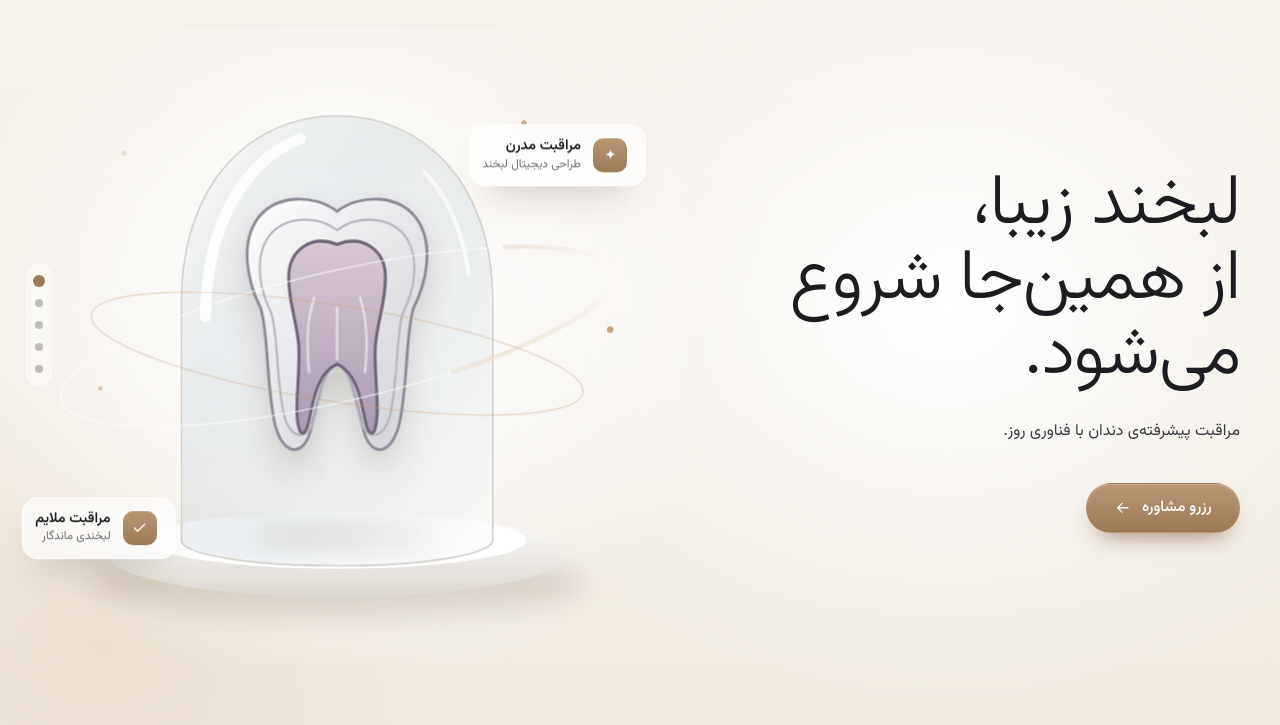
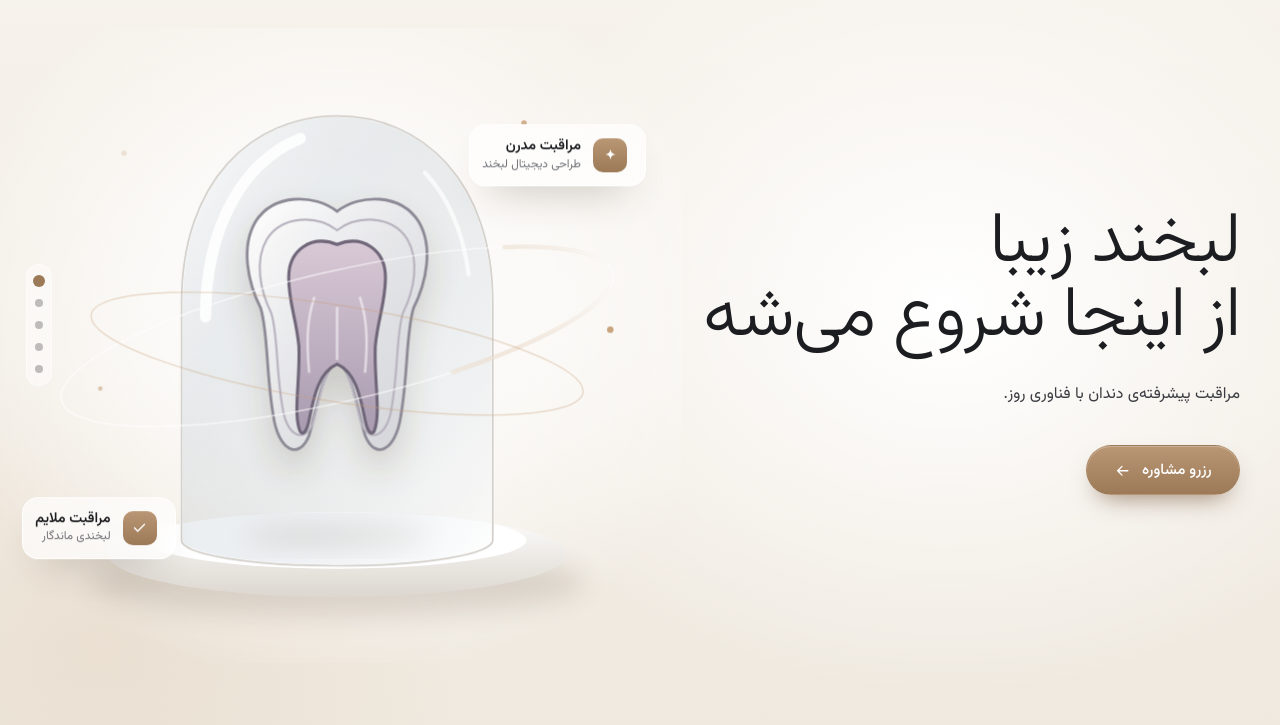
Before and after one commit to panizrahimiu-art/sholenemati, a plain HTML site: page index.html in a window 1280 px wide. Shown: the part 75-800 px from the top of the page. Drawn offline with Linux system fonts and the light colour scheme; animation ran at ten frames a second.

Commit message:
Update index.html

```diff
--- a/index.html
+++ b/index.html
@@ -309,8 +309,7 @@
 
     <div class="hero-copy">
       <h1 class="reveal">
-       لبخند زیبا،<br>
-        از همین‌جا شروع می‌شود.
+       لبخند زیبا<br> از اینجا شروع می‌شه
       </h1>
 
       <p class="lead reveal" style="--d:.1s">
```
